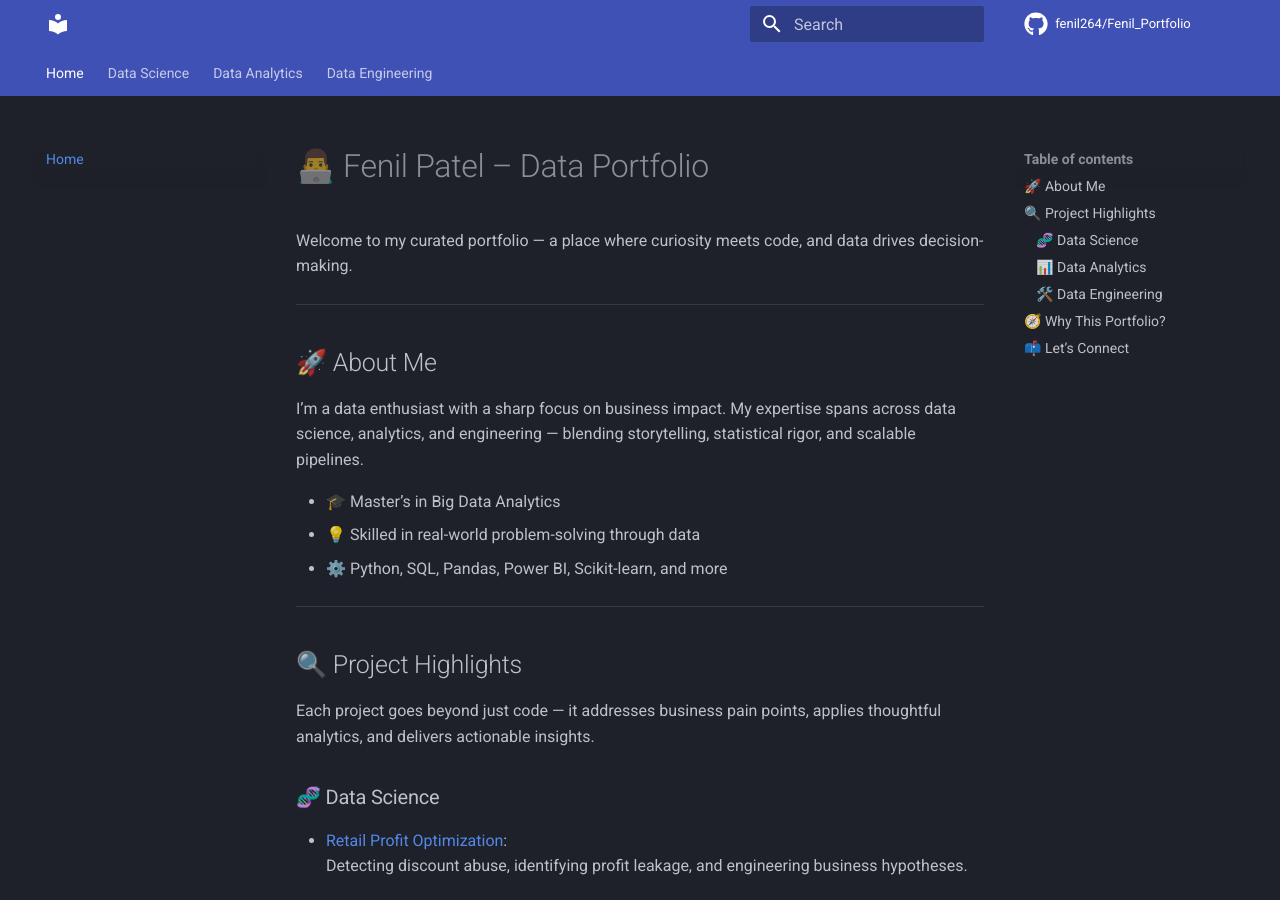
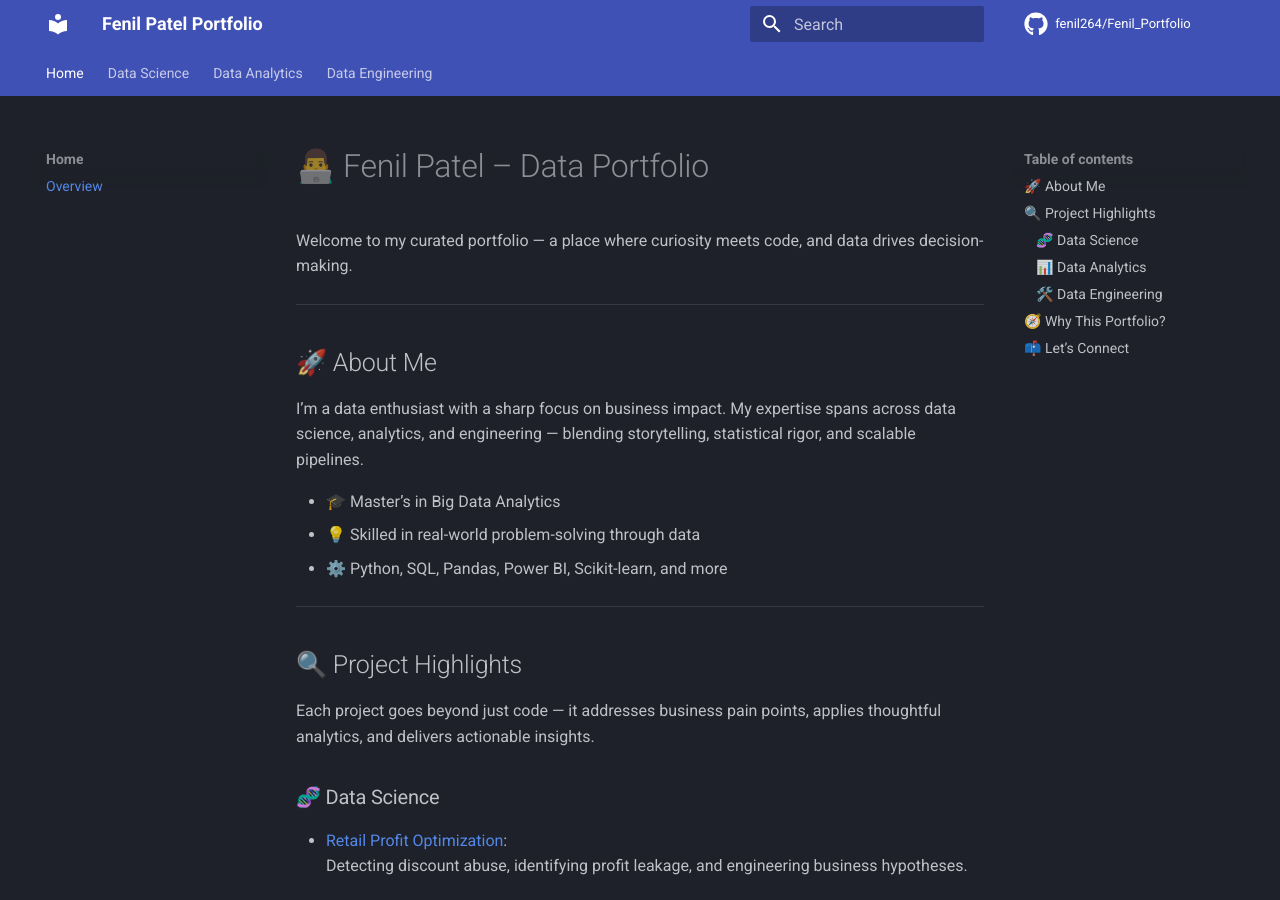
Before and after one commit to fenil264/Fenil_Portfolio, an MkDocs documentation site: the page built from docs/index.md, in a window 1280 px wide and 900 px high. Built offline with MkDocs 1.6.1 and Material for MkDocs 9.7.7, drawn with Linux system fonts in a browser that asks for light colours; comment, search, counter and statistics services are not loaded.

Commit message:
Fix Home tab placement and remove sidebar fallback

```diff
--- a/mkdocs.yml
+++ b/mkdocs.yml
@@ -1,36 +1,27 @@
-# === Site settings ===
-site_name: ""  # Hides the sidebar title (Fenil Patel Portfolio)
+site_name: "Fenil Patel Portfolio"
 site_url: https://fenil264.github.io/Fenil_Portfolio/
 
-# === Theme configuration using Material ===
 theme:
   name: material
 
-  # Color scheme (dark + indigo)
   palette:
     scheme: slate
     primary: indigo
     accent: indigo
 
-  # Navigation behavior and layout
   features:
-    - navigation.tabs         # Moves top-level nav (Home, DS, DA) to header
-    - navigation.sections     # Sections stay in sidebar
-    - navigation.instant      # Fast, reload-free navigation
-    - search.suggest          # Auto-suggest in search
-    - search.highlight        # Highlights search terms
+    - navigation.tabs
+    - navigation.sections
+    - navigation.instant
+    - search.suggest
+    - search.highlight
 
-  # GitHub icon
   icon:
     repo: fontawesome/brands/github
 
-  # Hides sidebar navigation on the homepage only
-  hide:
-    navigation: true
-
-# === Navigation structure ===
 nav:
-  - Home: index.md
+  - Home:
+      - Overview: index.md
   - Data Science:
       - Retail Profit Optimization: ds/retail-profit.md
   - Data Analytics:
@@ -38,11 +29,9 @@
   - Data Engineering:
       - Data Pipeline: de/data-pipeline.md
 
-# === GitHub repo badge in header ===
 repo_url: https://github.com/fenil264/Fenil_Portfolio
 repo_name: fenil264/Fenil_Portfolio
 
-# === Markdown enhancements ===
 markdown_extensions:
   - admonition
   - codehilite
@@ -51,10 +40,8 @@
   - toc:
       permalink: true
 
-# === Plugins ===
 plugins:
   - search
 
-# === Custom stylesheet for layout/design improvements ===
 extra_css:
   - styles/extra.css
```
